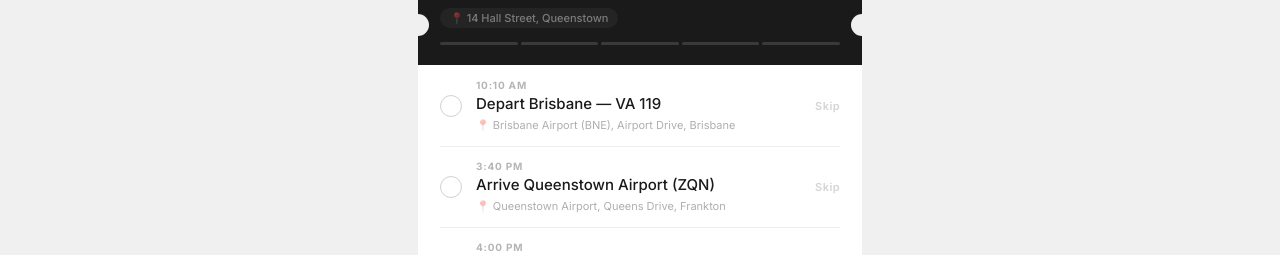
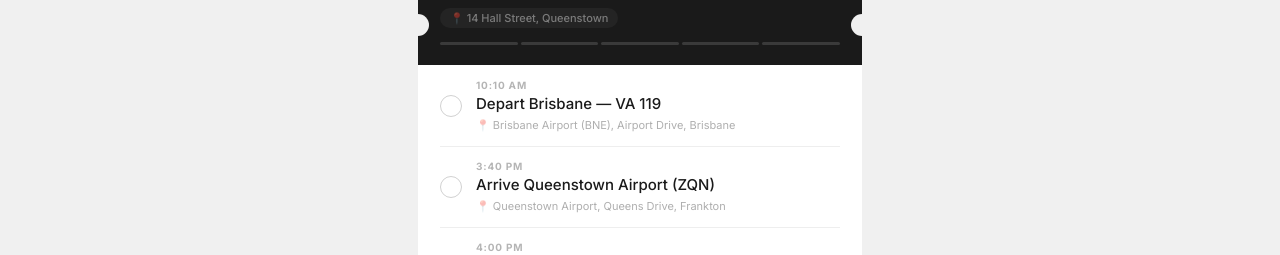
Before and after one commit to weasley-au/nz-trip-app, a React (Create React App) app: page / in a window 1280 px wide. Shown: the part 540-795 px from the top of the page. Built offline with nearby package versions, Linux system fonts and the light colour scheme.

Commit message:
swipe to reveal skip/edit/delete on trip and todo items

```diff
--- a/src/App.js
+++ b/src/App.js
@@ -265,13 +265,69 @@ function ActivityRow({ time, name, badge, badgeType, checked, onToggle, location
   );
 }
 
+// ─── SWIPEABLE ROW ────────────────────────────────────────────────────────────
+function SwipeableRow({ children, onSkip, onDelete, onEdit, skipLabel = "Skip", isSkipped }) {
+  const [offsetX, setOffsetX] = useState(0);
+  const [swiping, setSwiping] = useState(false);
+  const startX = useRef(null);
+  const SNAP = 100;
+
+  const handleTouchStart = (e) => { startX.current = e.touches[0].clientX; setSwiping(true); };
+  const handleTouchMove = (e) => {
+    if (startX.current === null) return;
+    const dx = e.touches[0].clientX - startX.current;
+    if (dx < 0) setOffsetX(Math.max(dx, -SNAP));
+  };
+  const handleTouchEnd = () => {
+    if (offsetX < -SNAP / 2) setOffsetX(-SNAP);
+    else setOffsetX(0);
+    setSwiping(false);
+    startX.current = null;
+  };
+  const close = () => setOffsetX(0);
+
+  return (
+    <div style={{ position: "relative", overflow: "hidden" }}>
+      {/* Action buttons revealed on swipe */}
+      <div style={{ position: "absolute", right: 0, top: 0, bottom: 0, display: "flex", alignItems: "stretch" }}>
+        {onEdit && (
+          <div onClick={() => { onEdit(); close(); }} style={{ width: 50, background: "#E8E8E8", display: "flex", alignItems: "center", justifyContent: "center", cursor: "pointer" }}>
+            <span style={{ fontSize: 11, fontWeight: 700, color: "#444" }}>Edit</span>
+          </div>
+        )}
+        {onSkip && (
+          <div onClick={() => { onSkip(); close(); }} style={{ width: 50, background: isSkipped ? "#D0D0D0" : "#1A1A1A", display: "flex", alignItems: "center", justifyContent: "center", cursor: "pointer" }}>
+            <span style={{ fontSize: 11, fontWeight: 700, color: isSkipped ? "#444" : "#F0F0F0" }}>{isSkipped ? "Undo" : skipLabel}</span>
+          </div>
+        )}
+        {onDelete && (
+          <div onClick={() => { onDelete(); close(); }} style={{ width: 50, background: "#C0392B", display: "flex", alignItems: "center", justifyContent: "center", cursor: "pointer" }}>
+            <span style={{ fontSize: 11, fontWeight: 700, color: "#FFF" }}>Del</span>
+          </div>
+        )}
+      </div>
+      {/* Sliding content */}
+      <div
+        onTouchStart={handleTouchStart}
+        onTouchMove={handleTouchMove}
+        onTouchEnd={handleTouchEnd}
+        style={{ transform: `translateX(${offsetX}px)`, transition: swiping ? "none" : "transform 0.2s ease", background: S.card, position: "relative", zIndex: 1 }}
+      >
+        {children}
+      </div>
+    </div>
+  );
+}
+
 // ─── TRIP PAGE ────────────────────────────────────────────────────────────────
 function TripPage({ checked, onToggle }) {
   const [expanded, setExpanded] = useState({ day1: true });
   const [skipped, setSkipped] = useState(() => getLS("nz_skipped", {}));
-  const [customActs, setCustomActs] = useState(() => getLS("nz_custom_acts", {})); // { dayId: [{id, name}] }
+  const [customActs, setCustomActs] = useState(() => getLS("nz_custom_acts", {}));
   const [addingTo, setAddingTo] = useState(null);
   const [newActName, setNewActName] = useState("");
+  const [editingAct, setEditingAct] = useState(null);
+  const [editActName, setEditActName] = useState("");
 
   useEffect(() => { setLS("nz_skipped", skipped); }, [skipped]);
   useEffect(() => { setLS("nz_custom_acts", customActs); }, [customActs]);
@@ -281,6 +337,15 @@ function TripPage({ checked, onToggle }) {
     const id = "custom_act_" + Date.now();
     setCustomActs(prev => ({ ...prev, [dayId]: [...(prev[dayId] || []), { id, name: newActName.trim() }] }));
     setNewActName(""); setAddingTo(null);
+  };
+
+  const handleEditSave = (dayId, actId) => {
+    if (!editActName.trim()) return;
+    setCustomActs(prev => ({
+      ...prev,
+      [dayId]: (prev[dayId] || []).map(a => a.id === actId ? { ...a, name: editActName.trim() } : a)
+    }));
+    setEditingAct(null);
   };
 
   const allActs = (day) => [
@@ -384,19 +449,37 @@ function TripPage({ checked, onToggle }) {
                     {allActs(day).map((act, idx) => {
                       const isSkipped = !!skipped[act.id];
                       const acts = allActs(day);
+                      const isCustom = !!act.custom;
+                      const isEditingThis = editingAct === act.id;
                       return (
                         <div key={act.id} style={{ borderBottom: idx < acts.length - 1 ? "1px solid rgba(26,26,26,0.07)" : "none" }}>
+                          <SwipeableRow
+                            isSkipped={isSkipped}
+                            onSkip={() => setSkipped(s => ({ ...s, [act.id]: !s[act.id] }))}
+                            onEdit={isCustom ? () => { setEditingAct(act.id); setEditActName(act.name); } : null}
+                            onDelete={isCustom ? () => setCustomActs(prev => ({ ...prev, [day.id]: (prev[day.id] || []).filter(a => a.id !== act.id) })) : null}
+                          >
                             <div style={{ display: "flex", alignItems: "center", gap: 14, padding: "13px 0", opacity: isSkipped ? 0.3 : 1 }}>
                               <Checkbox checked={!isSkipped && !!checked[act.id]} onToggle={() => !isSkipped && onToggle(act.id)} />
                               <div style={{ flex: 1, minWidth: 0 }}>
                                 <div style={{ fontSize: 10, fontWeight: 700, color: S.text, opacity: 0.32, letterSpacing: "0.08em", textTransform: "uppercase", marginBottom: 3 }}>{act.time}</div>
+                                {isEditingThis ? (
+                                  <div style={{ display: "flex", gap: 6, alignItems: "center" }}>
+                                    <input autoFocus value={editActName} onChange={e => setEditActName(e.target.value)}
+                                      onKeyDown={e => { if (e.key === "Enter") handleEditSave(day.id, act.id); if (e.key === "Escape") setEditingAct(null); }}
+                                      style={{ ...inputStyle, marginBottom: 0, flex: 1, fontSize: 14, padding: "5px 10px" }} />
+                                    <div onClick={() => handleEditSave(day.id, act.id)} style={{ background: S.dark, color: "#F0F0F0", borderRadius: 8, padding: "5px 10px", fontSize: 12, fontWeight: 700, cursor: "pointer", flexShrink: 0 }}>Save</div>
+                                    <div onClick={() => setEditingAct(null)} style={{ background: S.faint, borderRadius: 8, padding: "5px 8px", fontSize: 12, cursor: "pointer", flexShrink: 0, opacity: 0.5 }}>✕</div>
+                                  </div>
+                                ) : (
                                   <div style={{
                                     fontSize: 15, fontWeight: 500, color: S.text,
                                     whiteSpace: "nowrap", overflow: "hidden", textOverflow: "ellipsis",
                                     textDecoration: (isSkipped || checked[act.id]) ? "line-through" : "none",
                                     opacity: (isSkipped || checked[act.id]) ? 0.3 : 1,
                                   }}>{act.name}</div>
-                              {act.location && !isSkipped && (
+                                )}
+                                {act.location && !isSkipped && !isEditingThis && (
                                   <a href={`https://maps.google.com/?q=${encodeURIComponent(act.location)}`}
                                     target="_blank" rel="noopener noreferrer"
                                     onClick={e => e.stopPropagation()}
@@ -405,11 +488,8 @@ function TripPage({ checked, onToggle }) {
                                   </a>
                                 )}
                               </div>
-                            <div
-                              onClick={e => { e.stopPropagation(); setSkipped(s => ({ ...s, [act.id]: !s[act.id] })); }}
-                              style={{ fontSize: 11, fontWeight: 600, color: S.text, opacity: isSkipped ? 0.55 : 0.18, cursor: "pointer", flexShrink: 0, letterSpacing: "0.04em" }}
-                            >{isSkipped ? "Undo" : "Skip"}</div>
                             </div>
+                          </SwipeableRow>
                         </div>
                       );
                     })}
@@ -488,7 +568,14 @@ function TodoPage({ checked, onToggle }) {
                 <div style={{ background: S.card, padding: "0 22px", borderTop: "1.5px dashed rgba(240,240,240,0.15)" }}>
                   {group.items.map((item, idx) => (
                     <div key={item.id} style={{ borderBottom: idx < group.items.length - 1 ? "1px solid rgba(26,26,26,0.07)" : "none" }}>
+                      <SwipeableRow
+                        isSkipped={false}
+                        onSkip={() => onToggle(item.id)}
+                        skipLabel={checked[item.id] ? "Undo" : "Done"}
+                        onDelete={item.cat === "Custom" ? () => setTodoGroups(prev => prev.map(g => g.id === group.id ? { ...g, items: g.items.filter(i => i.id !== item.id) } : g)) : null}
+                      >
                         <ActivityRow id={item.id} time={item.cat} name={item.name} badge="" badgeType={item.badgeType} checked={!!checked[item.id]} onToggle={() => onToggle(item.id)} />
+                      </SwipeableRow>
                     </div>
                   ))}
                   {addingTo === group.id ? (
```
Lines whose indentation alone changed are shown as unchanged.
